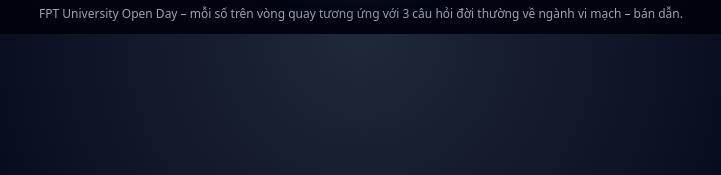
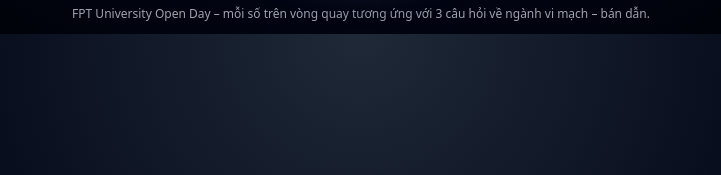
Before and after one commit to VTICD/FPT, a plain HTML site: page index.html in a window 1280 px wide. Shown: the part 570-745 px from the top of the page, 279-1000 px from the left. Drawn offline with Linux system fonts and the light colour scheme.

Commit message:
Add files via upload

```diff
--- a/index.html
+++ b/index.html
@@ -201,7 +201,7 @@
 </div>
 
 <footer>
-  FPT University Open Day – mỗi số trên vòng quay tương ứng với 3 câu hỏi đời thường về ngành vi mạch – bán dẫn.
+  FPT University Open Day – mỗi số trên vòng quay tương ứng với 3 câu hỏi về ngành vi mạch – bán dẫn.
 </footer>
 
 <!-- Âm thanh: chuẩn bị spin.mp3 & ding.mp3 cùng thư mục -->
```
